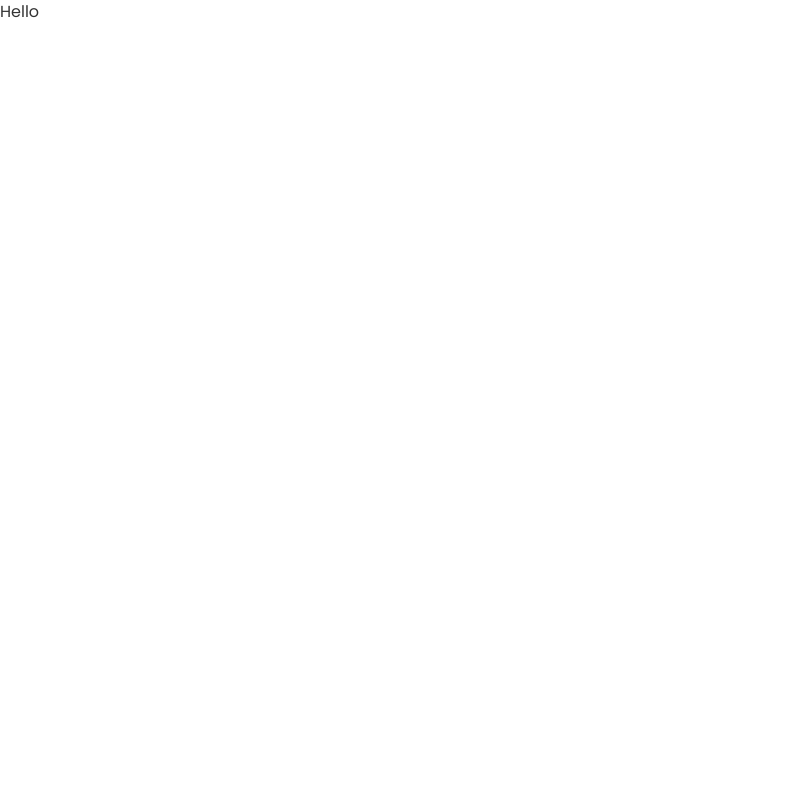
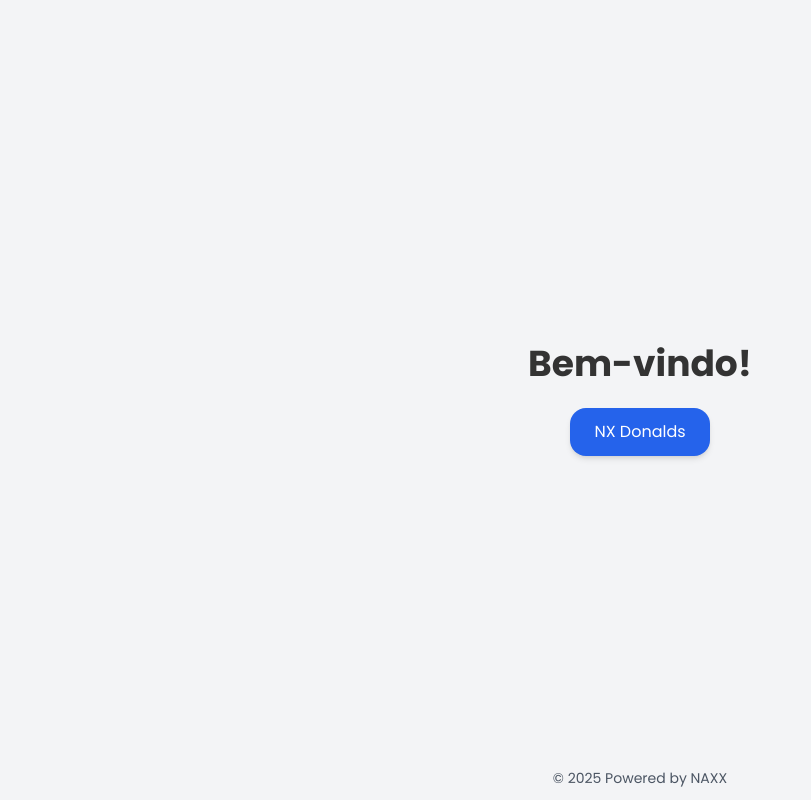
Before and after one commit to mateusnaxx/nx-donalds, a Next.js app: page / in a window 1280 px wide. Shown: the whole page, without its empty margins (0-811 px from the left). Built offline with nearby package versions, Linux system fonts and the light colour scheme.

Commit message:
feat: add home screen with button to access /nx-donalds

```diff
--- a/src/app/[slug]/menu/components/cart-product-item.tsx
+++ b/src/app/[slug]/menu/components/cart-product-item.tsx
@@ -1,37 +1,55 @@
-import { ChevronLeftIcon, ChevronRightIcon, TrashIcon } from "lucide-react";
-import Image from "next/image";
-import { useContext } from "react";
+import { ChevronLeftIcon, ChevronRightIcon, TrashIcon } from 'lucide-react'
+import Image from 'next/image'
+import { useContext } from 'react'
 
-import { Button } from "@/components/ui/button";
-import { formatCurrency } from "@/helpers/format-currency";
+import { Button } from '@/components/ui/button'
+import { formatCurrency } from '@/helpers/format-currency'
 
-import { CartContext, CartProduct } from "../contexts/cart";
+import { CartContext, CartProduct } from '../contexts/cart'
 
 interface CartProductItemProps {
     product: CartProduct
 }
 
-const CartProductItem = ({product}: CartProductItemProps) => {
-    const {decreaseProductQuantity, increaseProductQuantity, removeProduct} = useContext(CartContext)
+const CartProductItem = ({ product }: CartProductItemProps) => {
+    const { decreaseProductQuantity, increaseProductQuantity, removeProduct } =
+        useContext(CartContext)
     return (
         <div className="flex items-center justify-between">
             <div className="flex items-center gap-3">
                 <div className="relative h-20 w-20">
-                    <Image className="bg-gray-100 rounded-xl" src={product.imageUrl} alt={product.name} fill/>
+                    <Image
+                        className="rounded-xl bg-gray-100"
+                        src={product.imageUrl}
+                        alt={product.name}
+                        fill
+                    />
                 </div>
 
                 <div className="space-y-1">
-                    <p className="text-xs max-w-[90%] truncate text-ellipsis">{product.name}</p>
-                    <p className="text-sm font-semibold">{formatCurrency(product.price)}</p>
+                    <p className="max-w-[85%] truncate text-ellipsis text-xs">
+                        {product.name}
+                    </p>
+                    <p className="text-sm font-semibold">
+                        {formatCurrency(product.price)}
+                    </p>
 
                     <div className="flex items-center gap-1 text-center">
-                        <Button onClick={() => decreaseProductQuantity(product.id)} variant="outline" className="w-7 h-7 rounded-xl">
+                        <Button
+                            onClick={() => decreaseProductQuantity(product.id)}
+                            variant="outline"
+                            className="h-7 w-7 rounded-xl"
+                        >
                             <ChevronLeftIcon />
                         </Button>
 
                         <p className="w-7 text-xs">{product.quantity}</p>
 
-                        <Button onClick={() => increaseProductQuantity(product.id)} variant="destructive" className="w-7 h-7 rounded-xl">
+                        <Button
+                            onClick={() => increaseProductQuantity(product.id)}
+                            variant="destructive"
+                            className="h-7 w-7 rounded-xl"
+                        >
                             <ChevronRightIcon />
                         </Button>
                     </div>
@@ -39,12 +57,16 @@ const CartProductItem = ({product}: CartProductItemProps) => {
             </div>
 
             <div>
-                <Button onClick={() => removeProduct(product.id)} className="h7 w-7 rounded-xl" variant="secondary">
+                <Button
+                    onClick={() => removeProduct(product.id)}
+                    className="h7 w-7 rounded-xl"
+                    variant="secondary"
+                >
                     <TrashIcon />
                 </Button>
             </div>
         </div>
-    );
+    )
 }
 
-export default CartProductItem;
+export default CartProductItem
--- a/src/app/[slug]/menu/components/cart-sheet.tsx
+++ b/src/app/[slug]/menu/components/cart-sheet.tsx
@@ -20,7 +20,7 @@ const CartSheet = () => {
     const { isOpen, toggleCart, products, total } = useContext(CartContext)
     return (
         <Sheet open={isOpen} onOpenChange={toggleCart}>
-            <SheetContent className="w-80%]">
+            <SheetContent className="w-[80%]">
                 <SheetHeader>
                     <SheetTitle className="text-left">Sacola</SheetTitle>
                 </SheetHeader>
--- a/src/app/[slug]/page.tsx
+++ b/src/app/[slug]/page.tsx
@@ -20,7 +20,7 @@ const RestaurantPage = async ({ params }: RestaurantPageProps) => {
     }
 
     return (
-        <div className="flex h-screen flex-col items-center justify-center px-6 pt-24">
+        <div className="flex h-screen flex-col items-center justify-center px-6">
             {/* Logo e titulo */}
             <div className="flex flex-col items-center gap-2">
                 <Image
@@ -55,6 +55,9 @@ const RestaurantPage = async ({ params }: RestaurantPageProps) => {
                     imageUrl="/takeaway.png"
                 />
             </div>
+            <footer className=" fixed bottom-3 mt-10 text-gray-600 text-sm">
+                © {new Date().getFullYear()} Powered by NAXX
+            </footer>
         </div>
     );
 };
--- a/src/app/layout.tsx
+++ b/src/app/layout.tsx
@@ -1,38 +1,43 @@
-import "./globals.css";
+import './globals.css'
 
-import type { Metadata } from "next";
-import { Poppins } from "next/font/google";
+import type { Metadata } from 'next'
+import { Poppins } from 'next/font/google'
 
-import { Toaster } from "@/components/ui/sonner";
+import { Toaster } from '@/components/ui/sonner'
 
-import { CartProvider } from "./[slug]/menu/contexts/cart";
+import { CartProvider } from './[slug]/menu/contexts/cart'
 
 const poppins = Poppins({
-  weight: ["100", "200", "300", "400", "500", "600", "700", "800", "900"],
-  subsets: ["latin"],
+    weight: ['100', '200', '300', '400', '500', '600', '700', '800', '900'],
+    subsets: ['latin'],
 })
 
 export const metadata: Metadata = {
-  title: "NX Donalds",
-  description: "Powered by NAXX",
-};
+    title: 'NX Donalds',
+    description: 'Powered by NAXX',
+    icons: {
+        icon: 'https://u9a6wmr3as.ufs.sh/f/jppBrbk0cChQvcNP9rHlEJu1vCY5kLqzjf29HKaeN78Z6pRy',
+    },
+}
 
 export default function RootLayout({
-  children,
+    children,
 }: Readonly<{
-  children: React.ReactNode;
+    children: React.ReactNode
 }>) {
-  return (
-    <html lang="pt-BR">
-      <body
-        className={`${poppins.className} antialiased`}
-      >
-        <CartProvider>
-          {children}
-        </CartProvider>
+    return (
+        <html lang="pt-BR">
+            <head>
+                <link
+                    rel="icon"
+                    href="https://u9a6wmr3as.ufs.sh/f/jppBrbk0cChQvcNP9rHlEJu1vCY5kLqzjf29HKaeN78Z6pRy"
+                />
+            </head>
+            <body className={`${poppins.className} antialiased`}>
+                <CartProvider>{children}</CartProvider>
 
-        <Toaster/>
-      </body>
-    </html>
-  );
+                <Toaster />
+            </body>
+        </html>
+    )
 }
--- a/src/app/page.tsx
+++ b/src/app/page.tsx
@@ -1,5 +1,23 @@
+import Link from 'next/link'
+
 const HomePage = () => {
-    return <h1>Hello</h1>;
-};
+    return (
+        <div className="flex min-h-screen flex-col items-center justify-center bg-gray-100 p-4">
+            <h1 className="mb-6 text-4xl font-bold">Bem-vindo!</h1>
 
-export default HomePage;
+            <div className="flex justify-center">
+                <Link
+                    href={`/nx-donalds`}
+                    className="rounded-2xl bg-blue-600 px-6 py-3 text-white shadow-md transition-all hover:bg-blue-700"
+                >
+                    NX Donalds
+                </Link>
+            </div>
+            <footer className=" fixed bottom-3 mt-10 text-gray-600 text-sm">
+                © {new Date().getFullYear()} Powered by NAXX
+            </footer>
+        </div>
+    )
+}
+
+export default HomePage
```
